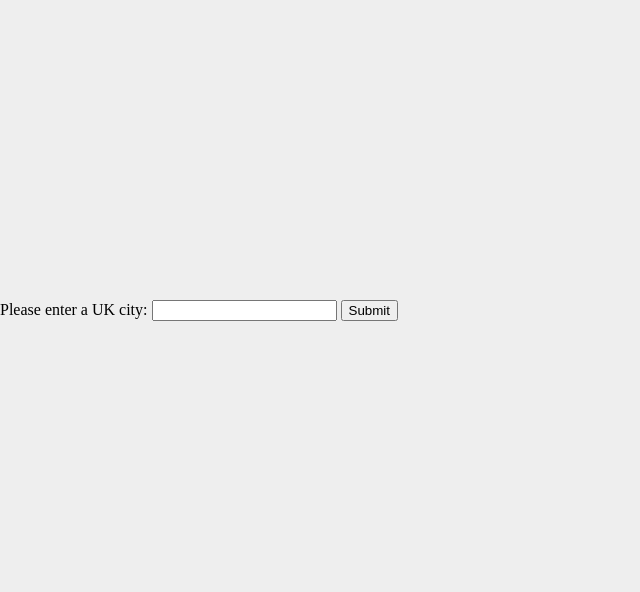
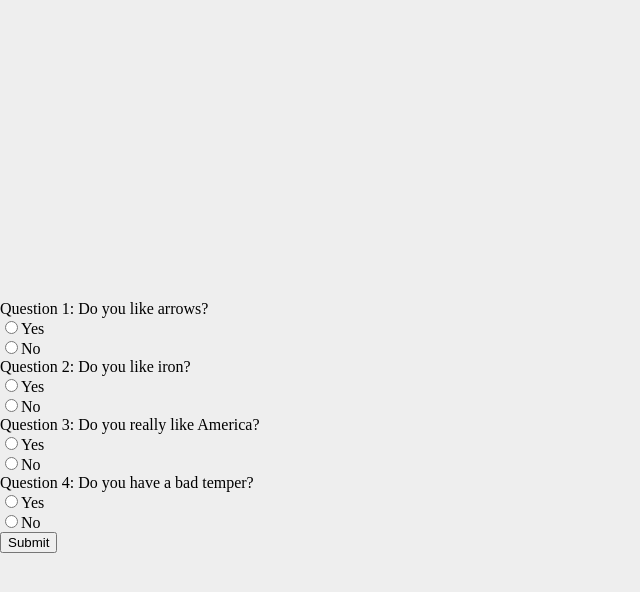
Before and after one commit to NRothera/CFG_Website, a Flask app: page / in a window 1280 px wide. Shown: the top 592 px of the page, without its empty margins (0-640 px from the left). Run offline with Flask 2, Linux system fonts and the light colour scheme.

Commit message:
tidy and add stuff to index

```diff
--- a/templates/index.html
+++ b/templates/index.html
@@ -1,7 +1,7 @@
 <!doctype HTML>
 <html>
   <head>
-    <title>Weather Lookup</title>
+    <title>Marvel Questionnaire</title>
     <!-- When importing css files using flask we need a slightly different url format
          You'll need to have your style.css file in the static folder -->
     <link rel="stylesheet" href="{{ url_for("static", filename="style.css") }}">
@@ -13,8 +13,22 @@
             the result of which will be sent to the /lookup endpoint
             which flask should be handling -->
         <form method='post' action="/lookup">
-          <label for="search">Please enter a UK city:</label>
-          <input type="text" name="search"/>
+          <label for="arrows">Question 1: Do you like arrows?</label><br>
+          <input type="radio" name="arrows" value="yes">Yes<br>
+          <input type="radio" name="arrows" value="no">No<br>
+
+          <label for="iron">Question 2: Do you like iron?</label><br>
+          <input type="radio" name="iron" value="yes">Yes<br>
+          <input type="radio" name="iron" value="no">No<br>
+
+          <label for="america">Question 3: Do you really like America?</label><br>
+          <input type="radio" name="america" value="yes">Yes<br>
+          <input type="radio" name="america" value="no">No<br>
+
+          <label for="temper">Question 4: Do you have a bad temper?</label><br>
+          <input type="radio" name="temper" value="yes">Yes<br>
+          <input type="radio" name="temper" value="no">No<br>
+
           <input type="submit"/>
         </form>
       </div>
@@ -24,7 +38,7 @@
       {% if result %}
       <div>
         <!-- Pulling out of the result object the different values we passed through -->
-        <h1>The weather in {{result.city}} is {{result.weather}}</h1>
+        <h1>Your character is: {result.name}</h1>
       </div>
       {% endif %}
     </div>
```
Also changed, not shown: marvel.py (+7 -2 lines).
